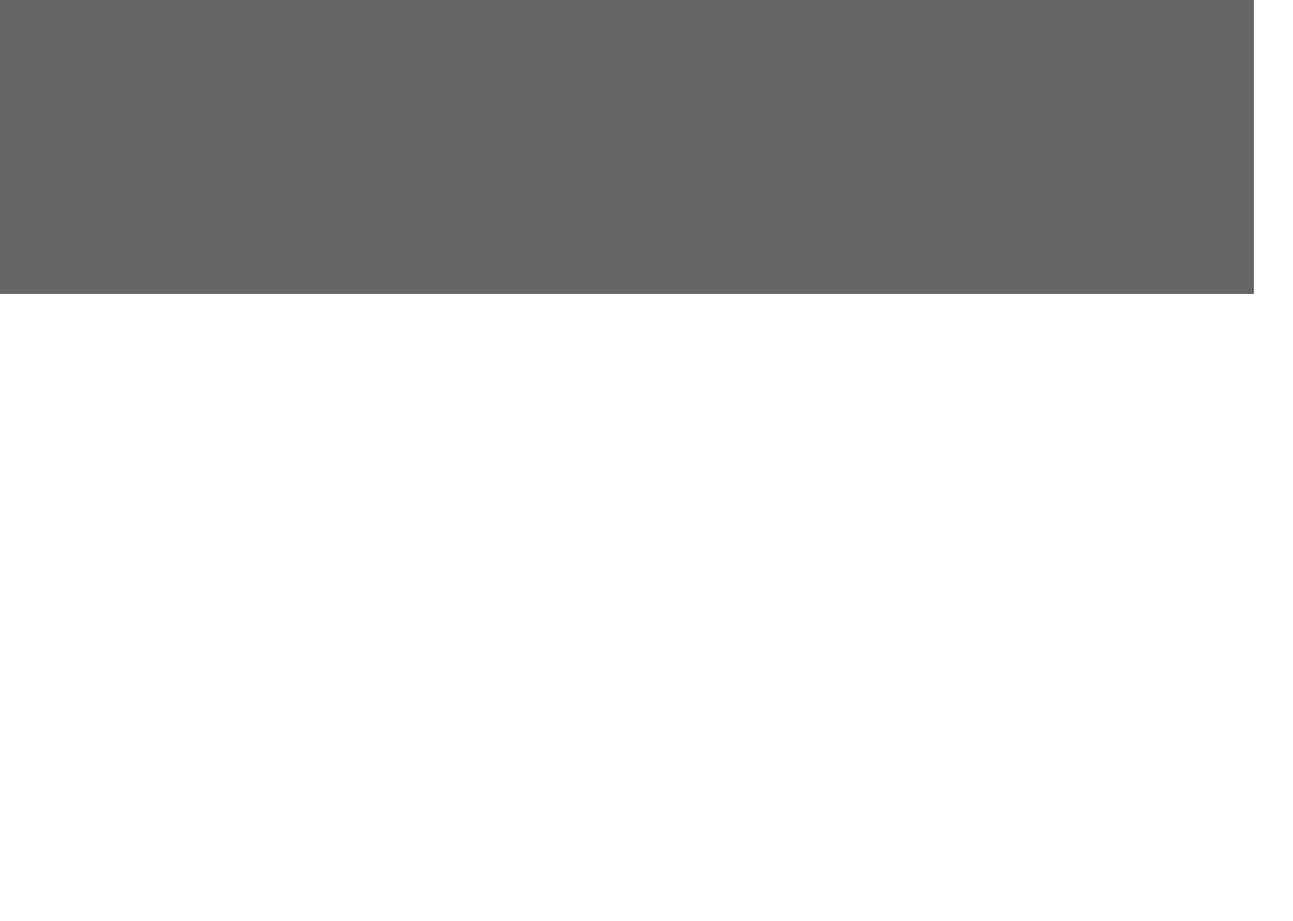
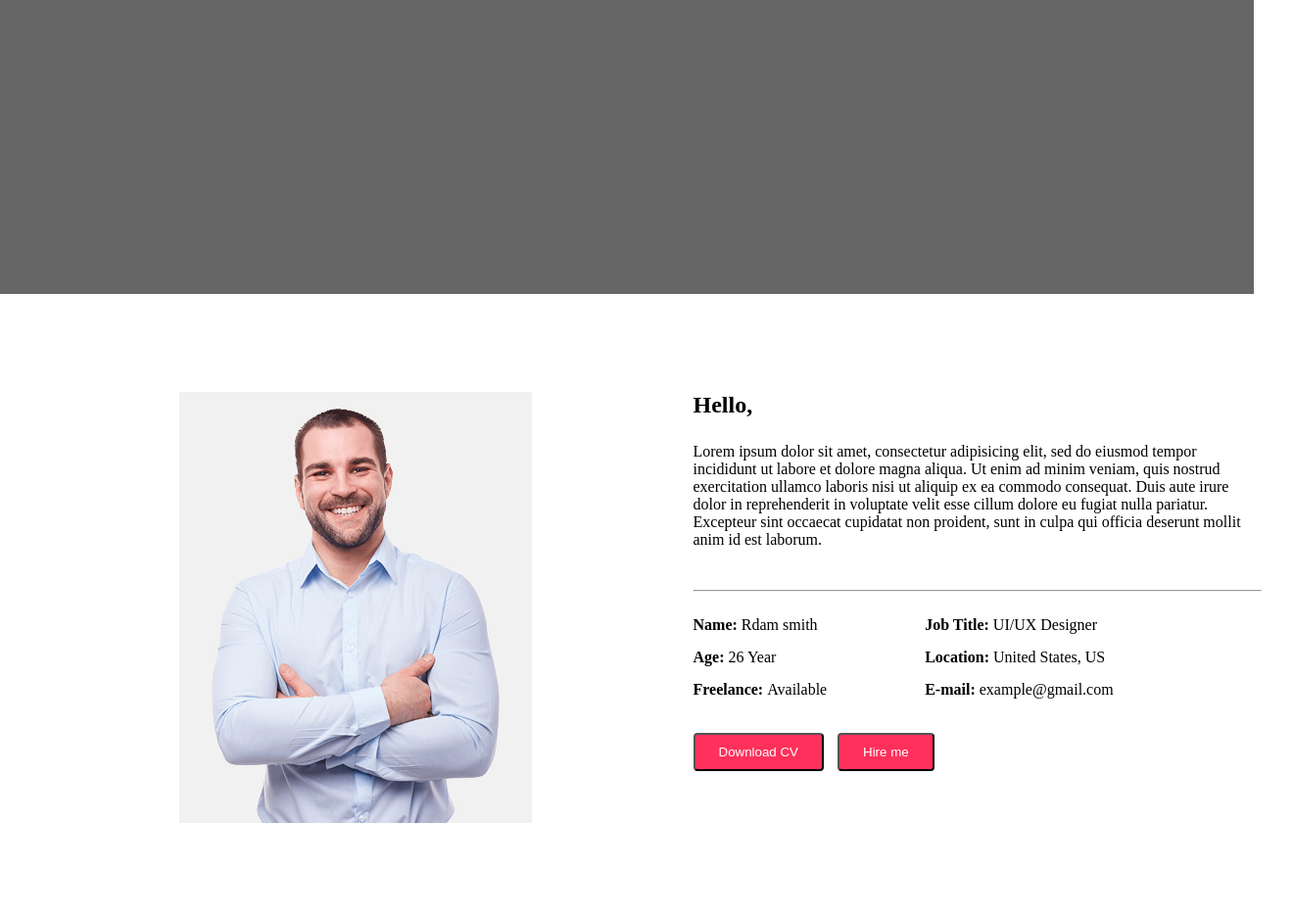
Before and after one commit to stevenZaki/Personal_portfolio, a plain HTML site: page index.html in a window 1280 px wide. Shown: the part 500-1440 px from the top of the page at 98% size, 1320 px wide, since content can reach past the window. Before the commit the page ends 800 px from the top, so only its background shows below. Drawn offline with Linux system fonts and the light colour scheme.

Commit message:
Hello section

```diff
--- a/index.html
+++ b/index.html
@@ -23,6 +23,7 @@
 
 </head>
 <body>
+    <!-- Start navbar  -->
     <div class="navBar">
         <h2> Fokir </h2>
         <ul>
@@ -35,6 +36,9 @@
             <li>Contact</li>
         </ul>
     </div>
+    <!-- End navbar  -->
+
+    <!-- Start main page -->
     <div class="header">
         <div class="overlay">
             <div class="info">
@@ -44,6 +48,40 @@
             </div>
         </div>
     </div>
+    <!-- End main page -->
 
+    <!-- Start Hello -->
+     <div class="Hello">
+        <img src="./work-7.jpg" alt="">
+        <div class="content">
+            <h2>Hello, </h2>
+            <p>Lorem ipsum dolor sit amet,
+                consectetur adipisicing elit,
+                sed do eiusmod tempor incididunt ut labore et dolore magna aliqua.
+                Ut enim ad minim veniam, quis nostrud exercitation ullamco laboris nisi ut aliquip ex ea commodo consequat.
+                Duis aute irure dolor in reprehenderit in voluptate velit esse cillum dolore eu fugiat nulla pariatur.
+                Excepteur sint occaecat cupidatat non proident, sunt in culpa qui officia deserunt mollit anim id est laborum.
+            </p>
+            <hr class="line">
+
+            <div class="personal-info">
+                <ul class="ul1">
+                    <li><span> Name: </span> Rdam smith</li>
+                    <li><span>Age: </span> 26 Year</li>
+                    <li><span>Freelance: </span> Available</li>
+                </ul>
+                <ul class="ul2">
+                    <li><span> Job Title: </span> UI/UX Designer</li>
+                    <li><span> Location: </span> United States, US</li>
+                    <li><span>E-mail:</span> example@gmail.com</li>
+                </ul>
+            </div>
+            <div class="btn">
+                <button>Download CV</button>
+                <button> Hire me </button>
+            </div>
+        </div>
+     </div>
+    <!-- End Hello -->
 </body>
 </html>
--- a/style.css
+++ b/style.css
@@ -3,7 +3,7 @@
     padding: 0;
 
 }
-
+/* Start nav bar */
 .navBar{
     display: flex;
     justify-content: space-around;
@@ -12,7 +12,7 @@
     position: fixed;
     right: 0;
     left: 0;
-
+    background-color: rgba(0, 0, 0,0.9);
     color: #fff;
 }
 ul{
@@ -23,6 +23,8 @@ ul{
 
 
 }
+/* End nav bar */
+/* Start main page */
 .header{
     background-image: url(./fde5dfb8-1127-4031-88a1-c6c708189ecd.jfif);
     background-size: 100% 100%;
@@ -55,3 +57,72 @@ ul{
     font-size: 70px;
     text-transform: uppercase;
 }
+
+/* End main page */
+
+
+/* Start Hello */
+
+.Hello{
+    display: flex;
+    width: 1170PX;
+    height: 440PX;
+    padding-top: 100px;
+    padding-bottom: 100px;
+    gap:100px;
+    padding-left: 150px;
+    justify-content: space-around;
+}
+.Hello img{
+    width: 360px;
+    height: 440px;
+
+}
+
+.content h2{
+    padding-bottom: 25px;
+
+}
+
+.content p{
+    padding-bottom: 50px;
+    width: 580px;
+    height: 100px;
+
+}
+
+.personal-info{
+    display: flex;
+    left: 0;
+    gap: 100px;
+    padding-top: 25px;
+}
+
+.personal-info span{
+    font-weight: bold;
+}
+
+.ul1 {
+    flex-direction: column;
+    color: black;
+}
+.ul2{
+    flex-direction: column;
+    color: black;
+}
+
+.btn{
+
+    padding-top: 35px;
+}
+.btn button{
+    align-content: flex-end;
+    background: #ff305b none repeat scroll 0 0;
+    border-radius: 4px;
+    color: #ffffff;
+    display: inline-block;
+    margin-right: 10px;
+    padding: 10px 24px;
+
+}
+/* End Hello */
```
Also changed, not shown: work-7.jpg (added).
